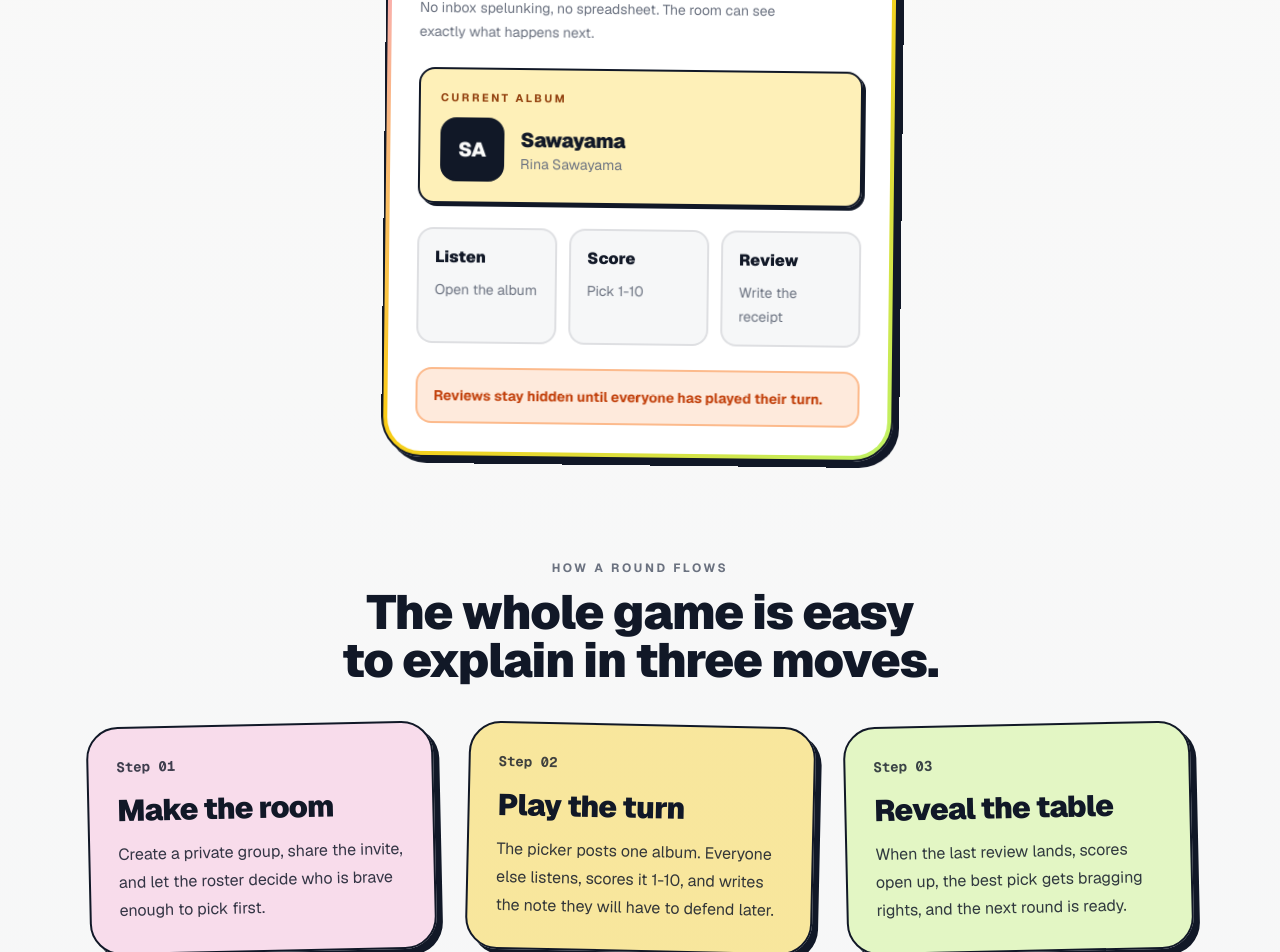
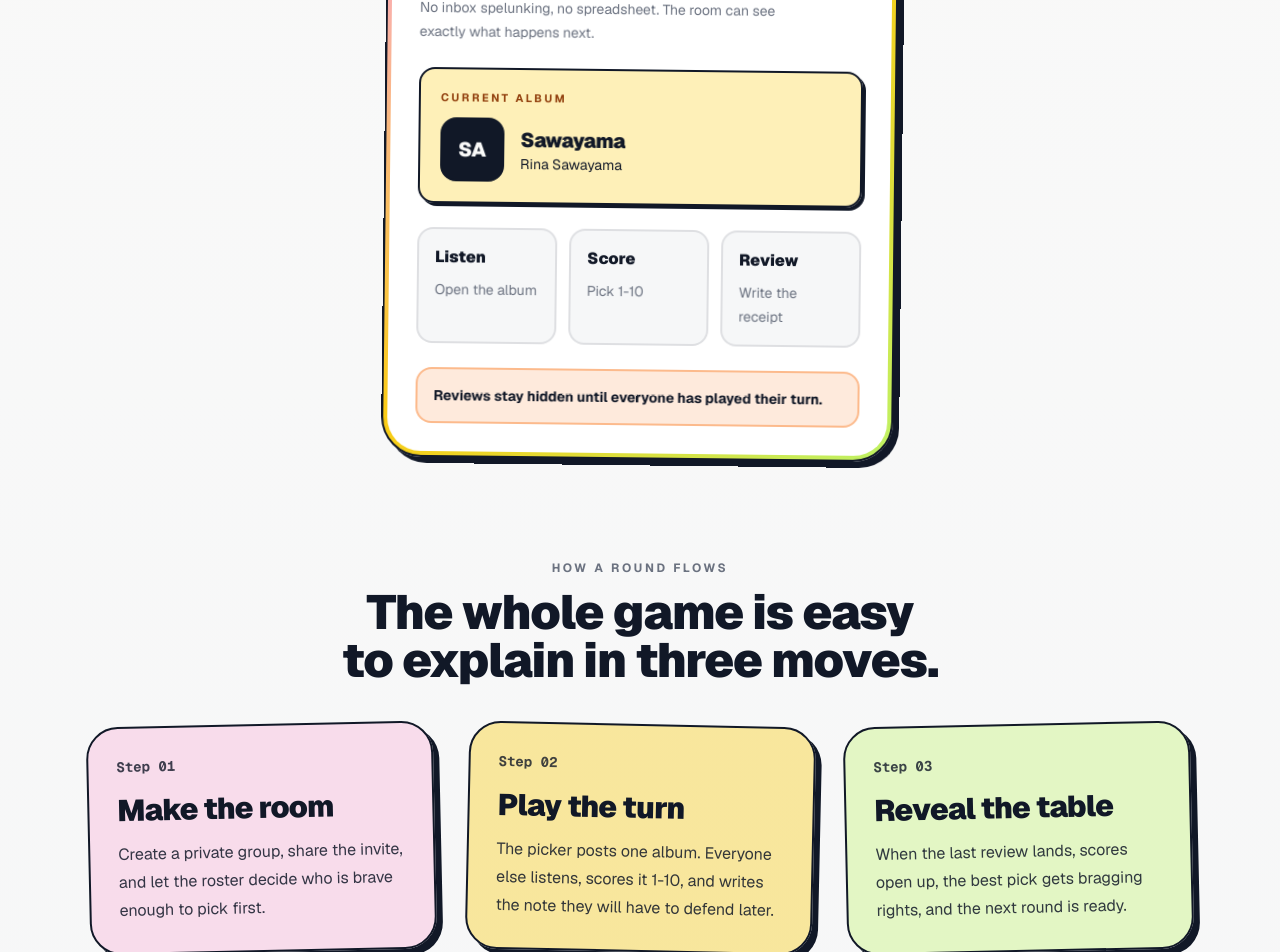
Before and after one commit to keegandotnet/Mania, a Next.js app: page / in a window 1280 px wide. Shown: the part 1071-2023 px from the top of the page. Built offline with nearby package versions, Linux system fonts and the light colour scheme; no server answers.

Commit message:
Stabilize Node 22 and browser checks

```diff
--- a/app/page.tsx
+++ b/app/page.tsx
@@ -149,7 +149,7 @@ export default async function Home() {
                   </div>
                   <div className="min-w-0 text-left">
                     <p className="text-xl font-black tracking-tight">Sawayama</p>
-                    <p className="text-sm text-foreground-secondary">
+                    <p className="text-sm text-foreground">
                       Rina Sawayama
                     </p>
                   </div>
@@ -172,7 +172,7 @@ export default async function Home() {
                   </li>
                 ))}
               </ul>
-              <p className="mt-6 rounded-2xl border-2 border-accent-orange/40 bg-accent-orange/15 p-4 text-left text-sm font-bold text-accent-orange-fg">
+              <p className="mt-6 rounded-2xl border-2 border-accent-orange/40 bg-accent-orange/15 p-4 text-left text-sm font-bold text-foreground">
                 Reviews stay hidden until everyone has played their turn.
               </p>
             </div>
--- a/package.json
+++ b/package.json
@@ -8,7 +8,7 @@
     "start": "next start",
     "lint": "eslint",
     "typecheck": "tsc --noEmit",
-    "test": "node --experimental-strip-types --test --test-isolation=none lib/mania/testSuite.ts",
+    "test": "node --experimental-strip-types --test lib/mania/testSuite.ts",
     "test:e2e": "playwright test",
     "audit:prod": "npm audit --omit=dev --audit-level=high",
     "verify": "npm run lint && npm run typecheck && npm test && npm run build",
```
Also changed, not shown: 1 other file (tests, documents, lock files or other folders).
